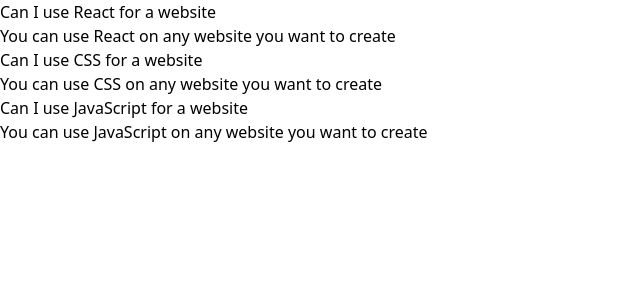
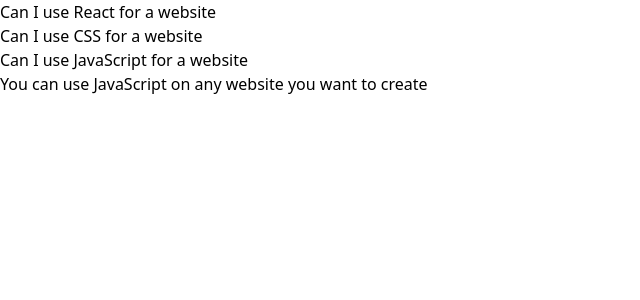
Before and after one commit to Its-me-ak/react-comps, a React (Create React App) app: page / in a window 1280 px wide. Shown: the top 300 px of the page, without its empty margins (0-640 px from the left). Built offline with nearby package versions, Linux system fonts and the light colour scheme.

Commit message:
accordion state manage

```diff
--- a/src/Components/Accordion.jsx
+++ b/src/Components/Accordion.jsx
@@ -1,14 +1,13 @@
 import React, { useState } from 'react'
 
 const Accordion = ({items}) => {
-  const [expendedIndex, setExpendedIndex] = useState(0);
+  const [expendedIndex, setExpendedIndex] = useState(2);
     const renderdItems = items.map((item, index)=>{
       const isExpended = index === expendedIndex;
-      console.log(isExpended);
         return(
             <div key={item.id}>
                 <div>{item.label}</div>
-                <div>{item.content}</div>
+            {isExpended && <div>{item.content}</div>}
             </div>
         )
     })
```
